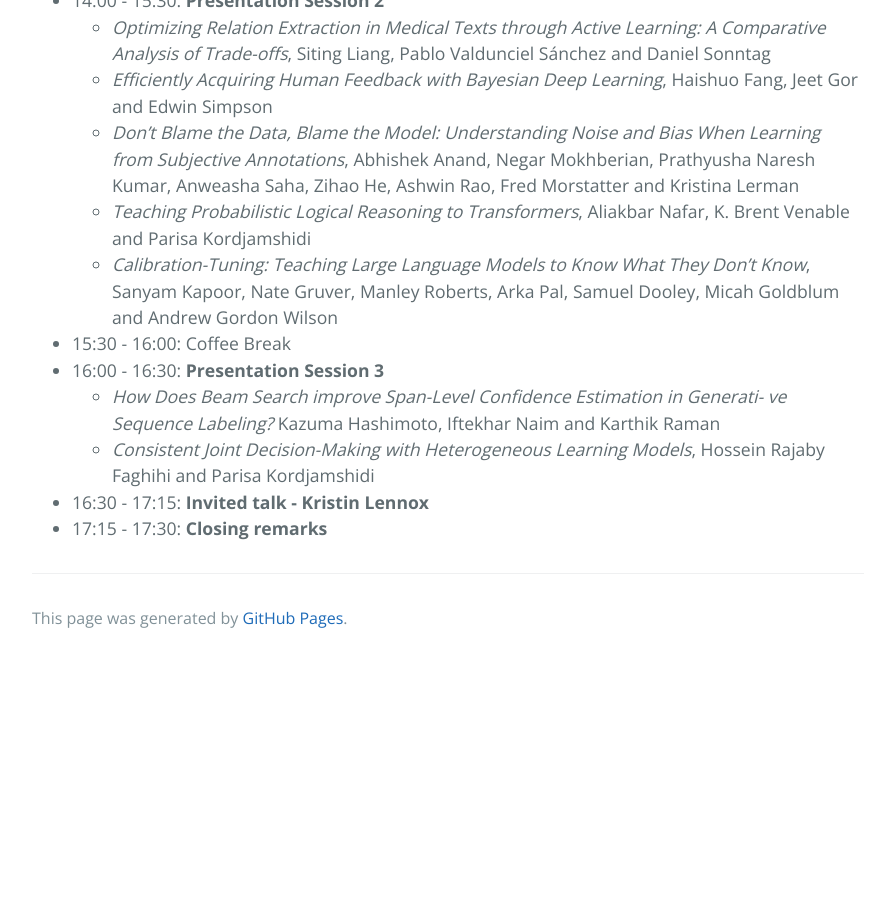
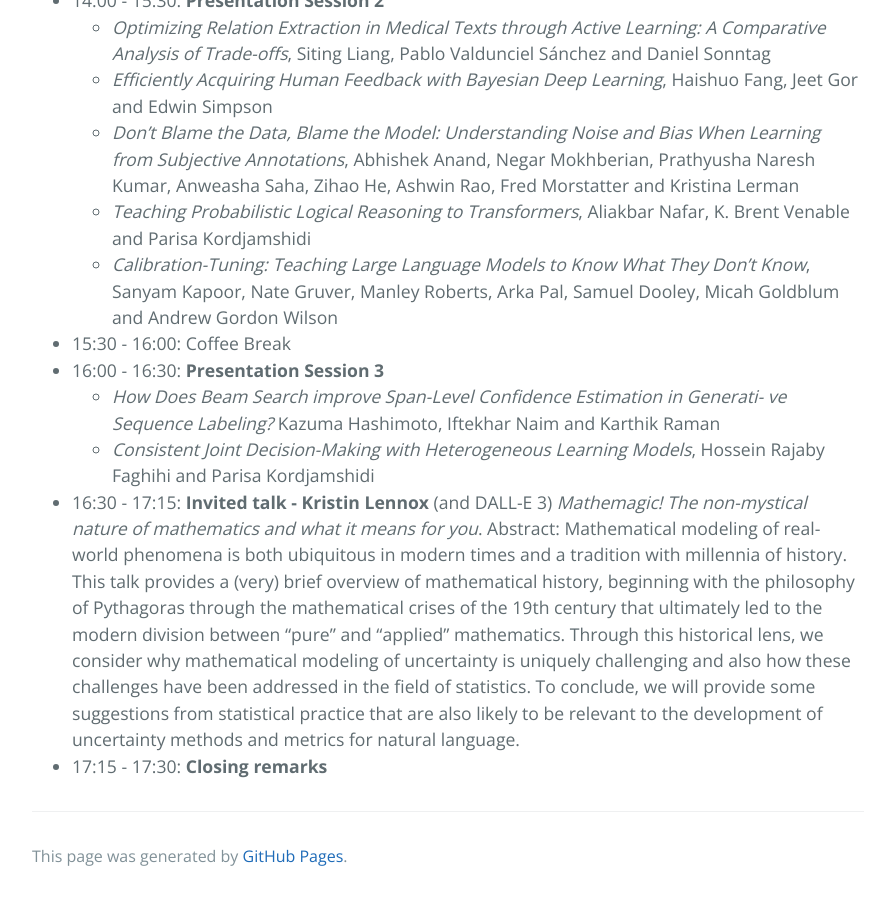
Before and after one commit to uncertainlp/uncertainlp.github.io, a Jekyll site: the page built from program.md, in a window 1280 px wide and 900 px high, scrolled down 2196 px. Shown: the whole window, without its empty margins (192-1087 px from the left). Built offline with Jekyll 4.4.1, drawn with Linux system fonts in a browser that asks for light colours; the repository's description, which GitHub fills in, is left out; before the commit the page ends 2858 px from its top, so only the background shows below that.

Commit message:
title and abstract for Kristins talk added

```diff
--- a/program.md
+++ b/program.md
@@ -37,5 +37,5 @@ The workshop will take place March 22, 2024 at the Bastion 2 room of the <a href
 - 16:00 - 16:30: **Presentation Session 3**
   - *How Does Beam Search improve Span-Level Confidence Estimation in Generati- ve Sequence Labeling?* Kazuma Hashimoto, Iftekhar Naim and Karthik Raman
   - *Consistent Joint Decision-Making with Heterogeneous Learning Models*, Hossein Rajaby Faghihi and Parisa Kordjamshidi
-- 16:30 - 17:15: **Invited talk - Kristin Lennox**
+- 16:30 - 17:15: **Invited talk - Kristin Lennox** (and DALL-E 3) *Mathemagic! The non-mystical nature of mathematics and what it means for you*. Abstract: Mathematical modeling of real-world phenomena is both ubiquitous in modern times and a tradition with millennia of history. This talk provides a (very) brief overview of mathematical history, beginning with the philosophy of Pythagoras through the mathematical crises of the 19th century that ultimately led to the modern division between “pure” and “applied” mathematics. Through this historical lens, we consider why mathematical modeling of uncertainty is uniquely challenging and also how these challenges have been addressed in the field of statistics. To conclude, we will provide some suggestions from statistical practice that are also likely to be relevant to the development of uncertainty methods and metrics for natural language.
 - 17:15 - 17:30: **Closing remarks**
```
